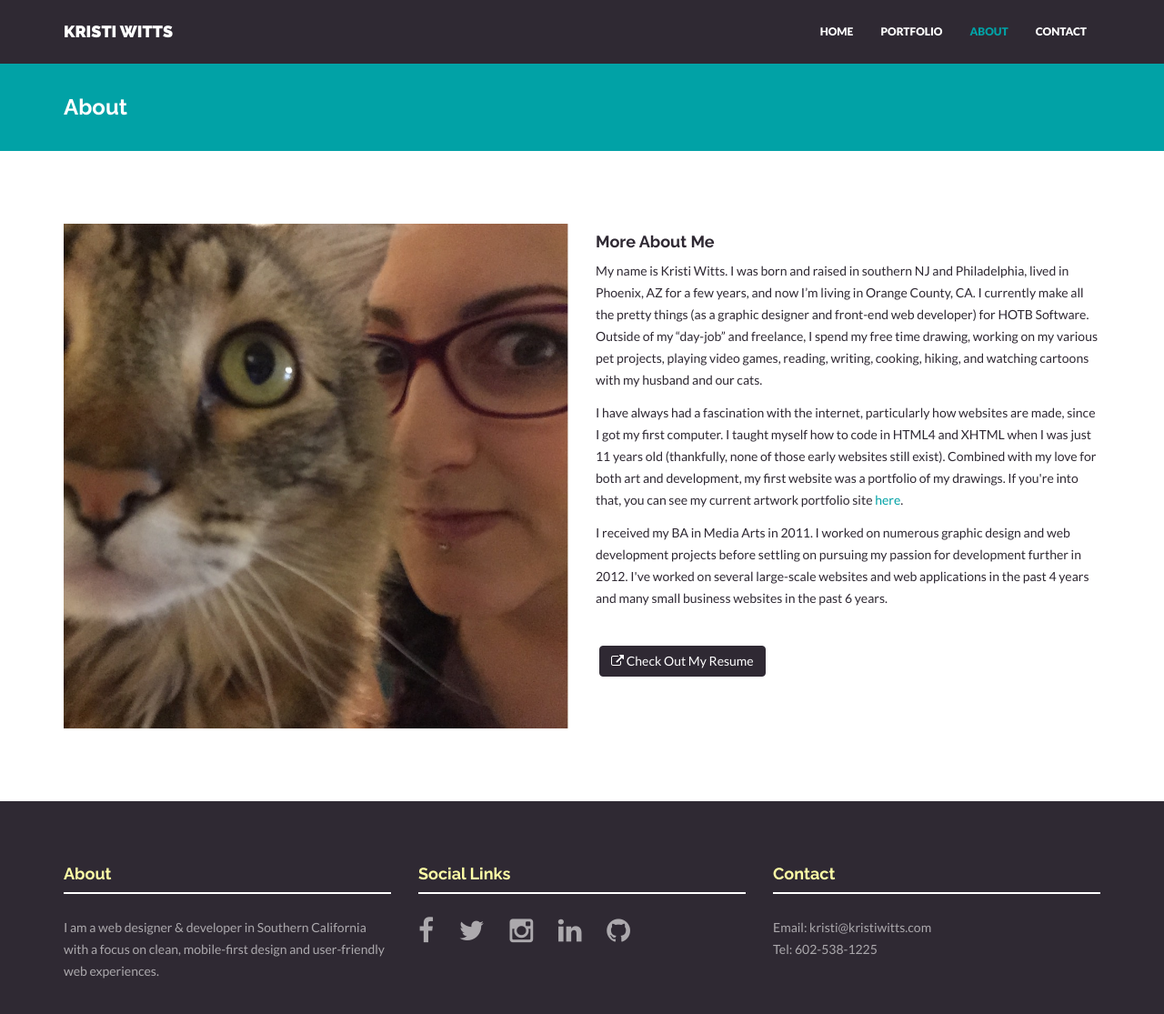
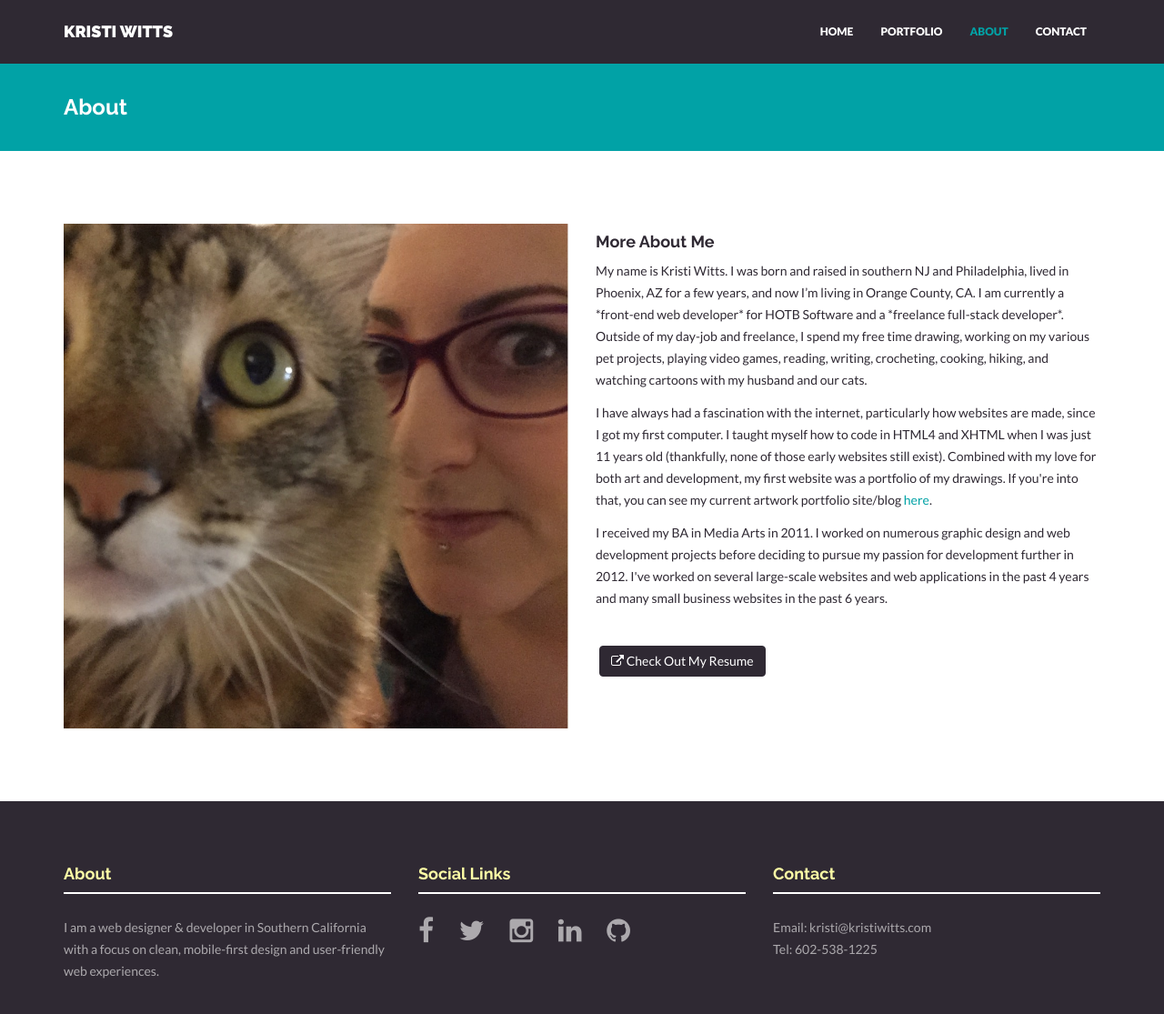
Before and after one commit to kwitts/kwitts.github.io, a Jekyll site: the page built from about.html, in a window 1280 px wide and 1152 px high. Shown: the top 1115 px of the window at 91% size. Built offline with Jekyll 4.4.1, drawn with Linux system fonts in a browser that asks for light colours; nearby versions of some CDN libraries.

Commit message:
Update about.html

```diff
--- a/about.html
+++ b/about.html
@@ -11,9 +11,9 @@ permalink: /about/
         </div>
         <div class="col-lg-6">
             <h4>More About Me</h4>
-            <p>My name is Kristi Witts. I was born and raised in southern NJ and Philadelphia, lived in Phoenix, AZ for a few years, and now I’m living in Orange County, CA. I currently make all the pretty things (as a graphic designer and front-end web developer) for HOTB Software. Outside of my “day-job” and freelance, I spend my free time drawing, working on my various pet projects, playing video games, reading, writing, cooking, hiking, and watching cartoons with my husband and our cats.</p>
-            <p>I have always had a fascination with the internet, particularly how websites are made, since I got my first computer. I taught myself how to code in HTML4 and XHTML when I was just 11 years old (thankfully, none of those early websites still exist). Combined with my love for both art and development, my first website was a portfolio of my drawings. If you're into that, you can see my current artwork portfolio site <a href="http://kristiwitts.com">here</a>.</p>
-            <p>I received my BA in Media Arts in 2011. I worked on numerous graphic design and web development projects before settling on pursuing my passion for development further in 2012. I've worked on several large-scale websites and web applications in the past 4 years and many small business websites in the past 6 years.  </p>
+            <p>My name is Kristi Witts. I was born and raised in southern NJ and Philadelphia, lived in Phoenix, AZ for a few years, and now I’m living in Orange County, CA. I am currently a *front-end web developer* for HOTB Software and a *freelance full-stack developer*. Outside of my day-job and freelance, I spend my free time drawing, working on my various pet projects, playing video games, reading, writing, crocheting, cooking, hiking, and watching cartoons with my husband and our cats.</p>
+            <p>I have always had a fascination with the internet, particularly how websites are made, since I got my first computer. I taught myself how to code in HTML4 and XHTML when I was just 11 years old (thankfully, none of those early websites still exist). Combined with my love for both art and development, my first website was a portfolio of my drawings. If you're into that, you can see my current artwork portfolio site/blog <a href="http://kristiwitts.com">here</a>.</p>
+            <p>I received my BA in Media Arts in 2011. I worked on numerous graphic design and web development projects before deciding to pursue my passion for development further in 2012. I've worked on several large-scale websites and web applications in the past 4 years and many small business websites in the past 6 years.  </p>
             <p><br/><a href="http://kristiwitts.com/resume/" class="btn btn-theme" target="_blank"><i class="fa fa-external-link"></i> Check Out My Resume</a></p>
         </div>
     </div><! --/row -->
```
